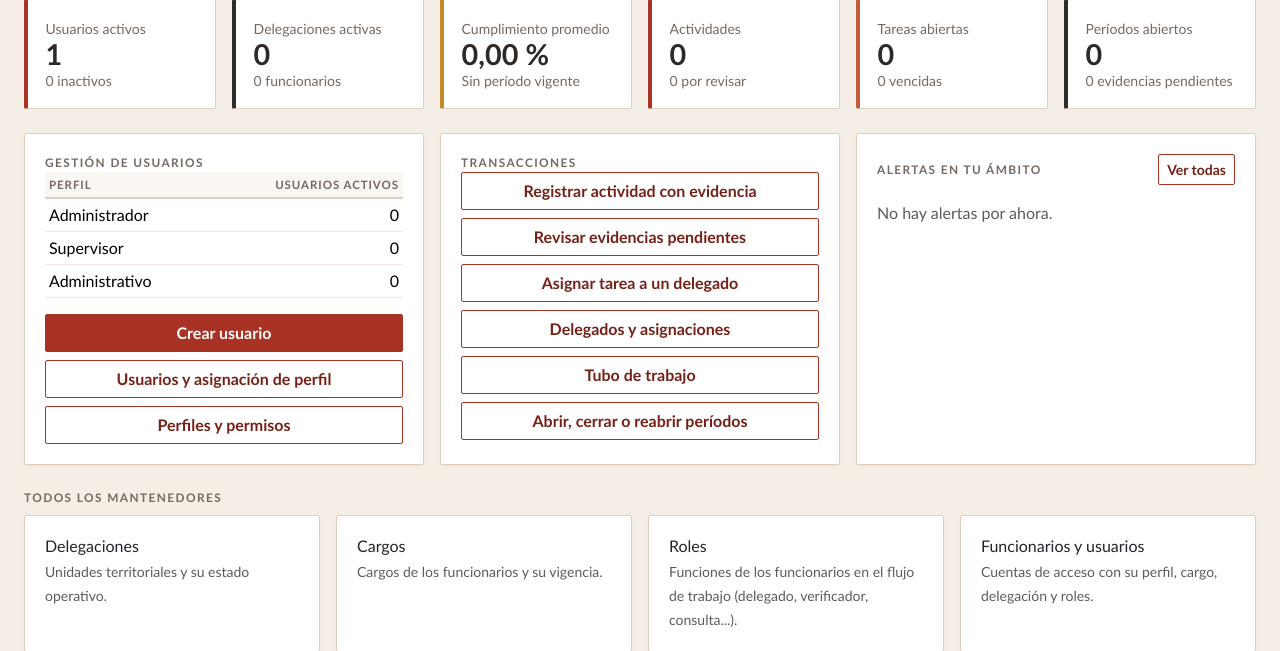
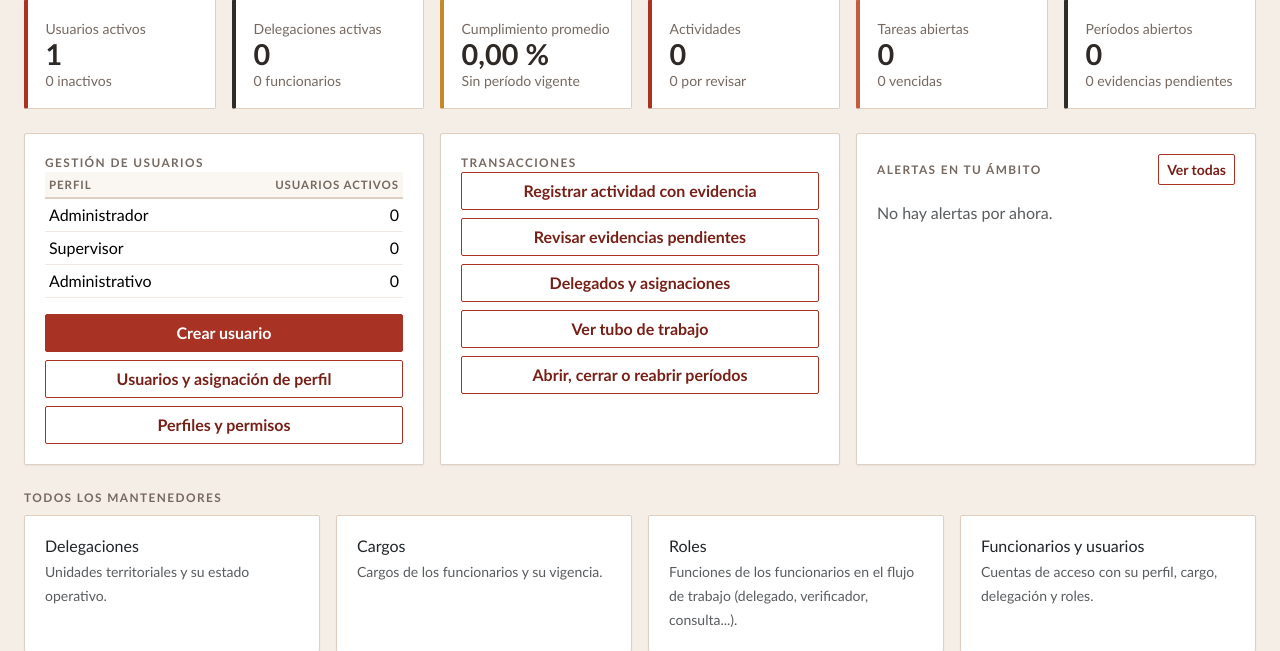
Before and after one commit to cesar260207/eva-backend-2, a Django app: page /gestion/panel/ in a window 1280 px wide. Shown: the part 239-890 px from the top of the page. Run offline with Django 5.2, Linux system fonts and the light colour scheme; the visitor is signed in with stand-in values (Sample User, id 1); data comes from the database, SQL or seed files in the repository; data that the repository does not hold is empty; some libraries are stand-ins or nearby versions.

Commit message:
feat: un solo botón «+ Agregar al tubo de trabajo» y la regla de quién crea tareas
- permisos.ROLES_CREAN_TAREAS reúne la regla: administración y coordinación para cualquier
  delegación; delegado y funcionario para la suya; verificador y consulta no crean.
- El botón está solo en la página del tubo y conserva la delegación filtrada; paneles, delegados,
  solicitudes y la página de la delegación llevan al tubo («Ver tubo de trabajo»).
- Ya no se muestra «+ Agregar» a cuentas que no pueden crear.
- Pruebas de visibilidad del botón, rechazo a consulta y ubicación única. Regla en el README.

Co-Authored-By: Claude Opus 5.5 <noreply@anthropic.com>

```diff
--- a/delegaciones_app/permisos.py
+++ b/delegaciones_app/permisos.py
@@ -96,6 +96,15 @@ def puede_ver_todo(user):
     return tiene_rol(user, ADMINISTRADOR, COORDINADOR)
 
 
+# Quién agrega tareas al tubo de trabajo: administración y coordinación, para cualquier delegación y eligiendo
+# al responsable; delegados y funcionarios, para su propia delegación y a su cargo. Verificador y consulta no.
+ROLES_CREAN_TAREAS = (ADMINISTRADOR, COORDINADOR, DELEGADO, FUNCIONARIO)
+
+
+def puede_crear_tarea(user):
+    return tiene_rol(user, *ROLES_CREAN_TAREAS)
+
+
 def delegacion_propia(user):
     """Delegación a la que se limita lo que ve el usuario: la suya si no tiene alcance global
     (un delegado de Centro ve solo Centro). None si ve todas o si no tiene delegación asignada."""
--- a/delegaciones_app/test_unit_delegaciones.py
+++ b/delegaciones_app/test_unit_delegaciones.py
@@ -152,10 +152,10 @@ class CoordinacionDeDelegadosTests(EscenarioBase, TestCase):
     def test_la_agenda_explica_quien_crea_compromisos(self):
         """CU-12 Agenda compartida (RF-016). La agenda dice quién crea y quién elimina."""
         self.client.force_login(self.coordinador)
-        self.assertContains(self.client.get(reverse('agenda')), 'Asignar tarea a un delegado')
+        self.assertContains(self.client.get(reverse('agenda')), '+ Agregar al tubo de trabajo')
         self.nuevo_compromiso()
         self.client.force_login(self.usuario_autor)
         agenda = self.client.get(reverse('agenda'))
         self.assertContains(agenda, '¿Quién agrega tareas al tubo de trabajo?')
-        self.assertContains(agenda, 'Registrar tarea de mi delegación')
+        self.assertContains(agenda, '+ Agregar al tubo de trabajo')
         self.assertNotContains(agenda, 'Eliminar</a>')
--- a/delegaciones_app/views.py
+++ b/delegaciones_app/views.py
@@ -17,8 +17,8 @@ from .informes import PLAZOS, filtrar_actividades, filtrar_compromisos, resumen_
 from .medicion import periodo_vigente, promedio_general, resultados_por_delegacion
 from .models import Actividad, Auditoria, Compromiso, Delegacion, Evidencia, Funcionario, Periodo, Validacion
 from .permisos import (
-    ADMINISTRADOR, COORDINADOR, DELEGADO, FUNCIONARIO, VERIFICADOR, delegacion_propia, funcionario_de, puede_ver_todo, registrar_acceso_denegado,
-    rol_requerido, tiene_rol,
+    ADMINISTRADOR, COORDINADOR, DELEGADO, FUNCIONARIO, VERIFICADOR, delegacion_propia, funcionario_de, puede_crear_tarea, puede_ver_todo,
+    registrar_acceso_denegado, rol_requerido, tiene_rol,
 )
 
 # Decisión de la revisión -> método de Validacion que la aplica a cada evidencia pendiente. La revisión
@@ -444,7 +444,7 @@ def actividad_eliminar(request, codigo):
 
 @login_required
 def compromiso_nuevo(request):
-    if not tiene_rol(request.user, ADMINISTRADOR, COORDINADOR, DELEGADO, FUNCIONARIO):
+    if not puede_crear_tarea(request.user):
         registrar_acceso_denegado(request, 'Compromiso', None, 'rol insuficiente')
         return redirect('inicio')
     funcionario = _funcionario_requerido(request)
@@ -559,8 +559,7 @@ def agenda(request):
         'delegaciones_filtro': _delegaciones_visibles(request.user),
         'estado_filtro': estado or '',
         'estados_filtro': Compromiso.ESTADOS,
-        'asigna': puede_ver_todo(request.user),
-        'puede_crear_compromiso': tiene_rol(request.user, ADMINISTRADOR, COORDINADOR, DELEGADO, FUNCIONARIO),
+        'puede_crear_compromiso': puede_crear_tarea(request.user),
         'puede_eliminar_compromiso': puede_ver_todo(request.user),
         'delegacion_filtro': delegacion_id or '',
         'filtros': request.GET,
--- a/gestion_app/views.py
+++ b/gestion_app/views.py
@@ -15,8 +15,7 @@ from delegaciones_app.medicion import periodo_vigente, periodos_con_indicadores,
 from delegaciones_app.crud import mantenedores_visibles
 from delegaciones_app.models import Actividad, Auditoria, Compromiso, Delegacion, Evidencia, Funcionario, MedicionDelegacion, Periodo
 from delegaciones_app.permisos import (
-    ADMINISTRADOR, COORDINADOR, DELEGADO, FUNCIONARIO, VERIFICADOR, PERFIL_ADMINISTRADOR, PERFIL_SUPERVISOR, PERFILES, delegacion_propia, funcionario_de,
-    perfil_de, roles_de, tiene_rol,
+    DELEGADO, VERIFICADOR, PERFIL_ADMINISTRADOR, PERFIL_SUPERVISOR, PERFILES, delegacion_propia, funcionario_de, perfil_de, roles_de, tiene_rol,
 )
 from delegaciones_app.views import _delegaciones_visibles
 from delegaciones_app.views import _actividades_autorizadas, _compromisos_autorizados
@@ -109,8 +108,6 @@ def panel(request):
             'resultado_delegacion': _solo_su_delegacion(user, resultados_por_delegacion(periodo))[:1] if periodo and delegacion_propia(user) else [],
             'mis_actividades': Actividad.objects.filter(funcionario_autor=propio).select_related('delegacion').order_by('-fecha')[:5] if propio else [],
             'mis_compromisos': Compromiso.objects.filter(funcionario_responsable=propio).exclude(estado='realizado').order_by('fecha_comprometida')[:5] if propio else [],
-            # Las mismas reglas que compromiso_nuevo: un verificador o una cuenta de consulta no registra compromisos.
-            'puede_registrar_compromiso': tiene_rol(user, ADMINISTRADOR, COORDINADOR, DELEGADO, FUNCIONARIO),
             'puede_revisar': tiene_rol(user, DELEGADO, VERIFICADOR),
         })
         plantilla = 'gestion_app/panel_administrativo.html'
--- a/templates/delegaciones_app/agenda.html
+++ b/templates/delegaciones_app/agenda.html
@@ -7,11 +7,11 @@
         <h1 class="page-title mb-2">Tubo de trabajo</h1>
         <p class="page-intro mb-0">Tareas con la comunidad, su responsable, su plazo y su historial.</p>
     </div>
-    {% if puede_crear_compromiso %}<a class="btn btn-sgr" href="{% url 'compromiso_nuevo' %}">{% if asigna %}+ Asignar tarea a un delegado{% else %}+ Registrar tarea de mi delegación{% endif %}</a>{% endif %}
+    {% if puede_crear_compromiso %}<a class="btn btn-sgr" href="{% url 'compromiso_nuevo' %}{% if delegacion_filtro %}?delegacion={{ delegacion_filtro }}{% endif %}">+ Agregar al tubo de trabajo</a>{% endif %}
 </div>
 <div class="panel panel-info mb-4">
     <div class="section-label mb-1">¿Quién agrega tareas al tubo de trabajo?</div>
-    <p class="small mb-0"><strong>Coordinación y administración</strong> agregan la tarea desde esta página, eligen la delegación y la <strong>asignan a un delegado</strong> responsable. <strong>Delegados y funcionarios</strong> agregan las tareas que toman en terreno: quedan en su delegación y a su cargo. Verificadores y cuentas de consulta no agregan tareas. El responsable avanza el estado (Pendiente → En proceso → Realizada) y cada cambio queda en el historial.</p>
+    <p class="small mb-0">Se agregan con el botón «+ Agregar al tubo de trabajo» de esta página. <strong>Coordinación y administración</strong> eligen la delegación y la <strong>asignan a un delegado</strong> responsable. <strong>Delegados y funcionarios</strong> agregan las tareas que toman en terreno: quedan en su delegación y a su cargo. Verificadores y cuentas de consulta no agregan tareas. El responsable avanza el estado (Pendiente → En proceso → Realizada) y cada cambio queda en el historial.</p>
 </div>
 {% if por_vencer %}<div class="alert alert-warning" role="alert"><strong>{{ por_vencer }} tarea{{ por_vencer|pluralize }} próxima{{ por_vencer|pluralize }} a vencer</strong>: vence{{ por_vencer|pluralize:',n' }} en los próximos {{ dias_alerta }} días.</div>{% endif %}
 <div class="row g-3 mb-4">
--- a/templates/delegaciones_app/delegacion_detalle.html
+++ b/templates/delegaciones_app/delegacion_detalle.html
@@ -8,7 +8,7 @@
         <h2 class="mb-2">Delegación: {{ nombre }}</h2>
         <p class="text-muted mb-0">Seguimiento del tubo de trabajo de la delegación.</p>
     </div>
-    <a class="btn btn-sgr" href="{% url 'compromiso_nuevo' %}">+ Agregar</a>
+    <a class="btn btn-outline-sgr" href="{% url 'agenda' %}">Ver tubo de trabajo</a>
 </div>
 <div class="panel mb-4">
     <form class="row g-2" method="get">
--- a/templates/delegaciones_app/delegados.html
+++ b/templates/delegaciones_app/delegados.html
@@ -5,9 +5,9 @@
     <div>
         <div class="page-kicker">Coordinación</div>
         <h1 class="page-title mb-2">Delegados y asignaciones</h1>
-        <p class="page-intro mb-0">Cada delegado trabaja solo su delegación. Desde aquí la coordinación ve todas las delegaciones, asigna a cada delegado su delegación y le asigna tareas del tubo de trabajo.</p>
+        <p class="page-intro mb-0">Cada delegado trabaja solo su delegación. Desde aquí la coordinación ve todas las delegaciones, asigna a cada delegado su delegación y sigue su tubo de trabajo. Las tareas se agregan desde la página del tubo de trabajo.</p>
     </div>
-    <a class="btn btn-sgr" href="{% url 'compromiso_nuevo' %}">+ Asignar tarea</a>
+    <a class="btn btn-outline-sgr" href="{% url 'agenda' %}">Ver tubo de trabajo</a>
 </div>
 
 <div class="panel mb-4">
@@ -24,7 +24,6 @@
                     <td class="text-end">{{ fila.actividades_pendientes }}</td>
                     <td class="text-end">{% if fila.cumplimiento %}<span class="badge bg-{{ fila.cumplimiento.estado_class }}">{{ fila.cumplimiento.cumplimiento }} %</span>{% else %}-{% endif %}</td>
                     <td><div class="d-flex flex-wrap gap-2">
-                        <a class="btn btn-sm btn-outline-sgr" href="{% url 'compromiso_nuevo' %}?delegacion={{ fila.delegacion.pk }}">Asignar tarea</a>
                         <a class="btn btn-sm btn-outline-sgr" href="{% url 'agenda' %}?delegacion={{ fila.delegacion.pk }}">Ver tubo de trabajo</a>
                     </div></td>
                 </tr>
--- a/templates/delegaciones_app/solicitudes.html
+++ b/templates/delegaciones_app/solicitudes.html
@@ -5,7 +5,7 @@
 {% block content %}
 <div class="d-flex justify-content-between align-items-end flex-wrap gap-3 mb-3">
     <h2 class="mb-0">Tubo de trabajo</h2>
-    <a class="btn btn-sgr" href="{% url 'compromiso_nuevo' %}">+ Agregar</a>
+    <a class="btn btn-outline-sgr" href="{% url 'agenda' %}">Ver tubo de trabajo</a>
 </div>
 <div class="panel mb-4">
     <form class="row g-2" method="get">
--- a/templates/gestion_app/panel_administrador.html
+++ b/templates/gestion_app/panel_administrador.html
@@ -31,9 +31,8 @@
         <div class="d-grid gap-2">
             <a class="btn btn-outline-sgr" href="{% url 'actividad_nueva' %}">Registrar actividad con evidencia</a>
             <a class="btn btn-outline-sgr" href="{% url 'actividades' %}?estado=pendiente">Revisar evidencias pendientes</a>
-            <a class="btn btn-outline-sgr" href="{% url 'compromiso_nuevo' %}">Asignar tarea a un delegado</a>
             <a class="btn btn-outline-sgr" href="{% url 'delegados' %}">Delegados y asignaciones</a>
-            <a class="btn btn-outline-sgr" href="{% url 'agenda' %}">Tubo de trabajo</a>
+            <a class="btn btn-outline-sgr" href="{% url 'agenda' %}">Ver tubo de trabajo</a>
             <a class="btn btn-outline-sgr" href="{% url 'mantenedor_lista' 'periodos' %}">Abrir, cerrar o reabrir períodos</a>
         </div>
     </div></div>
--- a/templates/gestion_app/panel_administrativo.html
+++ b/templates/gestion_app/panel_administrativo.html
@@ -30,8 +30,7 @@
             <a class="btn btn-sgr" href="{% url 'actividad_nueva' %}">Registrar actividad con evidencia</a>
             <a class="btn btn-outline-sgr" href="{% url 'actividades' %}">Mis actividades</a>
             {% if puede_revisar %}<a class="btn btn-outline-sgr" href="{% url 'actividades' %}?estado=pendiente">Revisar evidencias de mi delegación</a>{% endif %}
-            {% if puede_registrar_compromiso %}<a class="btn btn-outline-sgr" href="{% url 'compromiso_nuevo' %}">Registrar tarea de mi delegación</a>{% endif %}
-            <a class="btn btn-outline-sgr" href="{% url 'agenda' %}">Tubo de trabajo</a>
+            <a class="btn btn-outline-sgr" href="{% url 'agenda' %}">Ver tubo de trabajo</a>
             <a class="btn btn-outline-sgr" href="{% url 'ficha_personal' %}">Mi ficha y mis metas</a>
         </div>
     </div></div>
--- a/templates/gestion_app/panel_supervisor.html
+++ b/templates/gestion_app/panel_supervisor.html
@@ -28,13 +28,12 @@
         <div class="section-label">Coordinación de delegados</div>
         <div class="d-grid gap-2 mb-3">
             <a class="btn btn-sgr" href="{% url 'delegados' %}">Delegados y asignaciones</a>
-            <a class="btn btn-outline-sgr" href="{% url 'compromiso_nuevo' %}">Asignar tarea a un delegado</a>
         </div>
         <div class="section-label">Transacciones autorizadas</div>
         <div class="d-grid gap-2">
             <a class="btn btn-outline-sgr" href="{% url 'actividad_nueva' %}">Registrar actividad con evidencia</a>
             <a class="btn btn-outline-sgr" href="{% url 'actividades' %}?estado=pendiente">Actividades por revisar</a>
-            <a class="btn btn-outline-sgr" href="{% url 'agenda' %}">Tubo de trabajo</a>
+            <a class="btn btn-outline-sgr" href="{% url 'agenda' %}">Ver tubo de trabajo</a>
             <a class="btn btn-outline-sgr" href="{% url 'informe' %}">Informes</a>
         </div>
     </div></div>
```
Also changed, not shown: delegaciones_app/test_unit_compromisos.py (+35 -0 lines), README.md.
